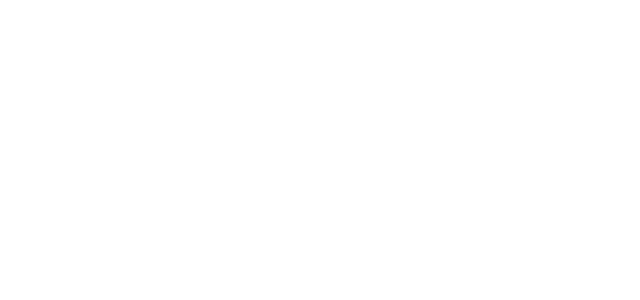
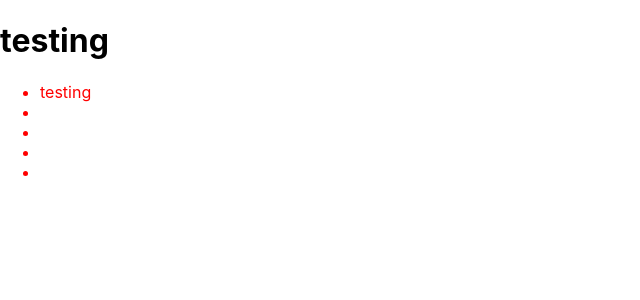
Before and after one commit to ylahti6/v1, a React (Create React App) app: page / in a window 1280 px wide. Shown: the top 300 px of the page, without its empty margins (0-640 px from the left). Built offline with nearby package versions, Linux system fonts and the light colour scheme.

Commit message:
beginning nav component

```diff
--- a/src/App.css
+++ b/src/App.css
@@ -1,4 +1,4 @@
-.App {
+/* .App {
   text-align: center;
 }
 
@@ -35,4 +35,4 @@
   to {
     transform: rotate(360deg);
   }
-}
+} */
--- a/src/App.js
+++ b/src/App.js
@@ -1,10 +1,12 @@
 import logo from './logo.svg';
 import './App.css';
+import Nav from './components/Nav';
 
 function App() {
   return (
     <div className="App">
-
+      <h1>testing</h1>
+      <Nav />
     </div>
   );
 }
--- a/src/components/Nav.js
+++ b/src/components/Nav.js
@@ -1,8 +1,10 @@
+import './Nav.scss';
+
 function Nav() {
     return (
         <nav>
             <ul>
-                <li></li>
+                <li>testing</li>
                 <li></li>
                 <li></li>
                 <li></li>
@@ -11,3 +13,5 @@
         </nav>
     );
 }
+
+export default Nav;
--- /dev/null
+++ b/src/components/Nav.scss
@@ -0,0 +1,3 @@
+nav {
+    color: red;
+}
```
